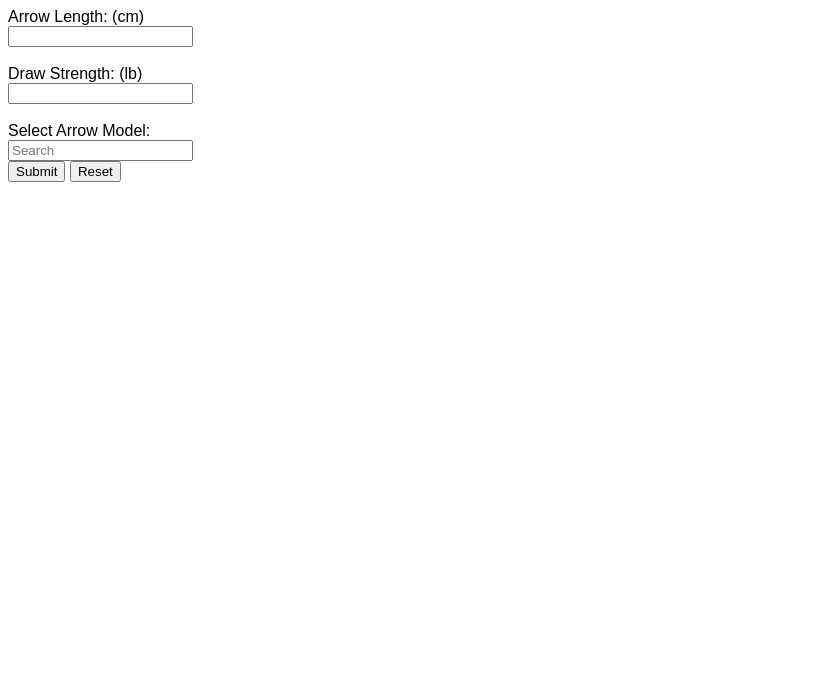
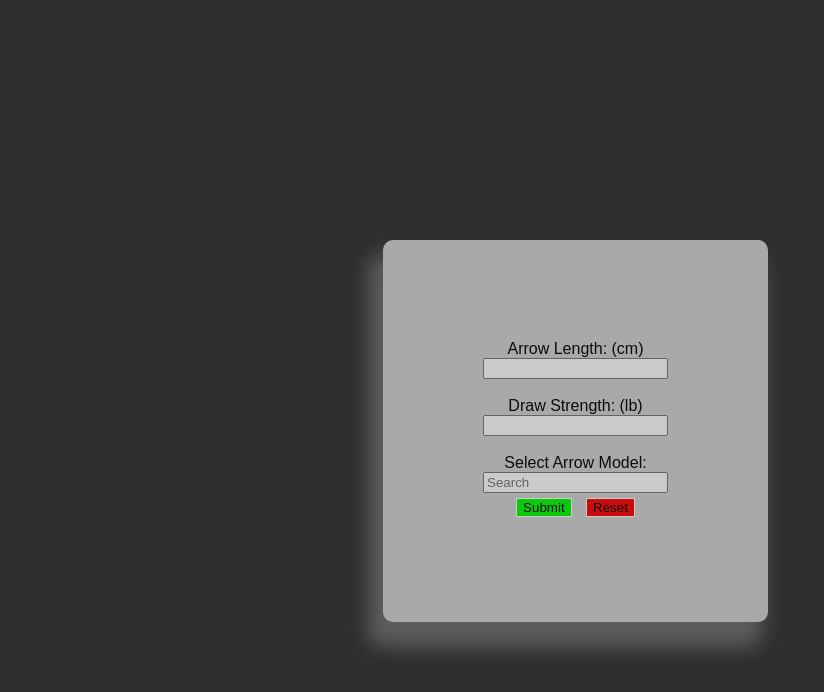
Before and after one commit to XspsSlayer/PerfectArrow, a PHP site: page / in a window 1280 px wide. Shown: the top 692 px of the page, without its empty margins (0-824 px from the left). Run offline with PHP 8.4, Linux system fonts and the light colour scheme.

Commit message:
Add files via upload

```diff
--- a/index.php
+++ b/index.php
@@ -7,11 +7,38 @@
     <style>
     body {
         font-family: Arial, sans-serif;
+        background-color: #2e2e2e;
+        size: 100vh;
+    }
+
+    .container {
+        background-color: rgb(211, 211, 211);
+        position: absolute;
+        right: 40%;
+        top: 30%;
+        padding: 100px;
+        margin: auto;
+        text-align: center;
+        border-radius: 10px;
+        opacity: 75%;
+        box-shadow: -10px 20px 20px 5px rgb(109, 109, 109);
+    }
+
+    #submit {
+        background-color: rgb(0, 255, 0);
+        border: solid white 1px;
+        margin: 5px;
+    }
+
+    #reset {
+        background-color: rgba(255, 0, 0, 1);
+        border: solid white 1px;
+        margin: 5px;
     }
     </style>
 </head>
 <body>
-    <div>
+    <div class="container">
         <form action="getarrow.php" method="POST">
             Arrow Length: (cm)<br>
             <input type="text" name="arrow_length">
@@ -32,8 +59,8 @@
                 <option value="Skylon Bruxx">
             </datalist>
             <br>
-            <button type="submit">Submit</button>
-            <button type="reset">Reset</button>
+            <button type="submit" id="submit">Submit</button>
+            <button type="reset" id="reset">Reset</button>
         </form>
     </div>
 </body>
```
Also changed, not shown: docker-compose.yml (added, +27 -0 lines), getarrow.php (+20 -6 lines), 1 other file.
